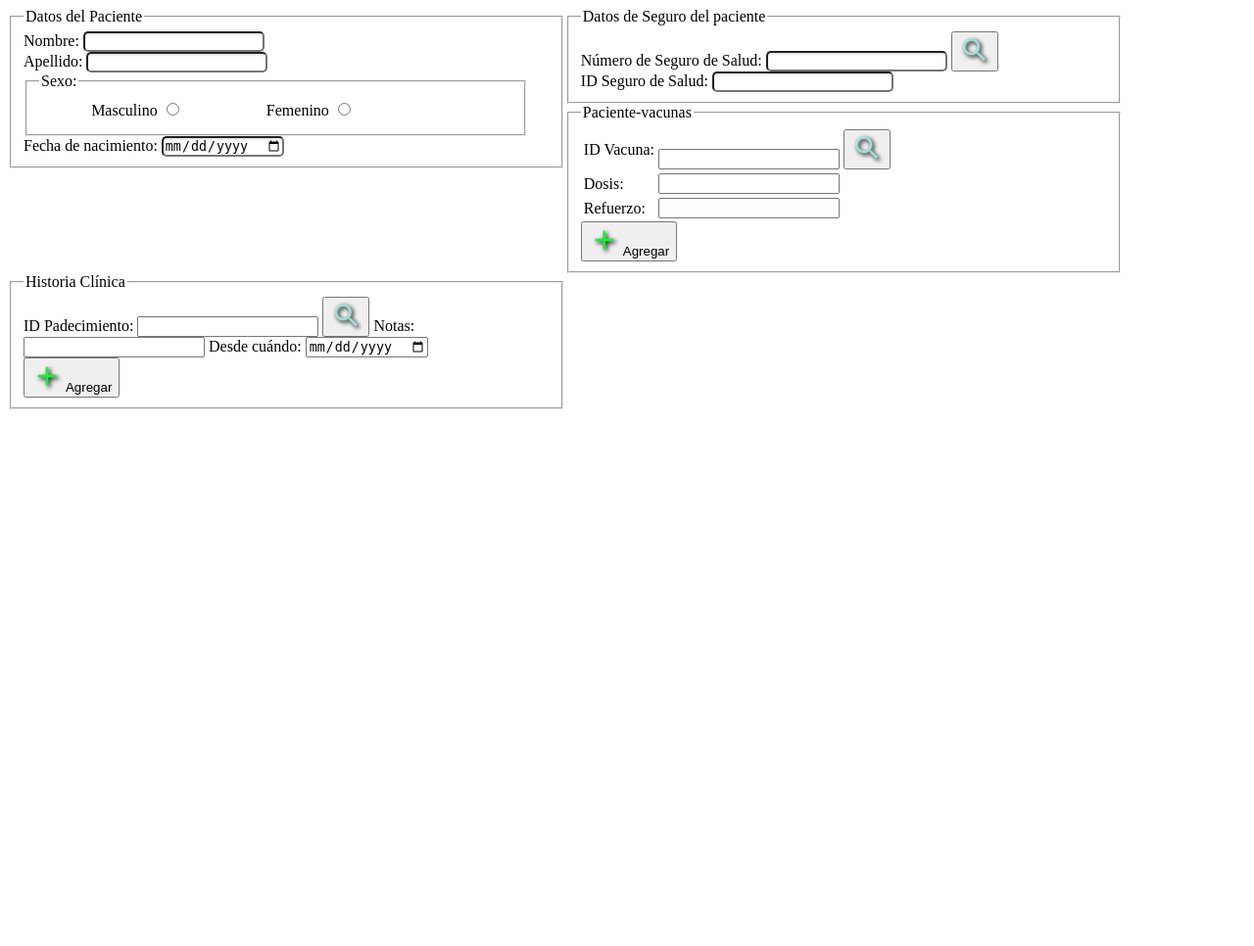
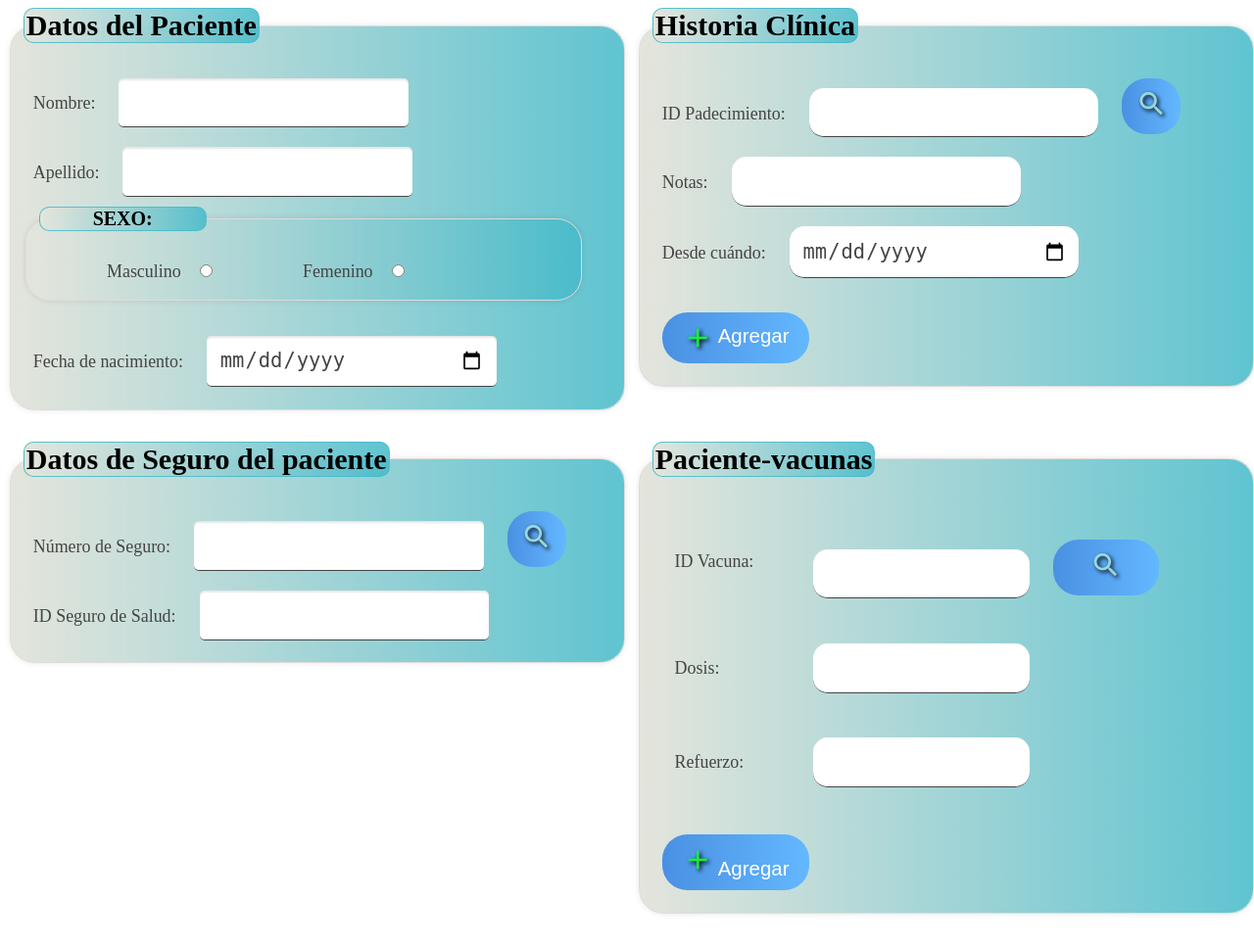
Before and after one commit to luis15201/sistema-medico, a PHP site: page /paciente.php in a window 1280 px wide. Shown: the whole page at 98% size. Before the commit the page ends 418 px from the top, so only its background shows below. Run offline with PHP 8.4, Linux system fonts and the light colour scheme.

Commit message:
diseño base completado

```diff
--- a/paciente.php
+++ b/paciente.php
@@ -6,32 +6,175 @@
 	<title>Formulario</title>
 	<link rel="stylesheet" href="https://fonts.googleapis.com/icon?family=Material+Icons">
 	<style>
-		.fieldset-container {
-			float: left;
-			width: 60%;
-
+		.container {
+			display: grid;
+			grid-template-columns: repeat(2, 50%);
+			grid-gap: 6px 10px;
 		}
 
-		@media (min-width: 810px) {
-			div.fieldset-container {
-				float: left;
-				width: 45%;
-			}
+		fieldset {
+
+			border: 1px solid #ddd;
+			border-radius: 2vw;
+			background: linear-gradient(to right, #e4e5dc, #45bac9db);
+			padding: 1vw;
+			box-shadow: 0 0 0.5vw rgba(0, 0, 0, 0.1);
+			margin-bottom: 2vw;
 		}
 
+		fieldset fieldset {
+
+			background-color: transparent;
+		}
+
+		fieldset fieldset legend {
+			font-size: 20px;
+			text-transform: uppercase;
+			padding-left: 10%;
+			padding-right: 10%;
+			background-color: transparent;
+		}
+
+		legend {
+			font-weight: bold;
+			font-size: 30px;
+			font-weight: bold;
+			margin-bottom: 1vw;
+			background: linear-gradient(to right, #e4e5dc, #45bac9db);
+			border: solid 1px #45bac9db;
+			border-radius: 10px;
+		}
+
+		label {
+			font-size: 1.4vw;
+			color: #444;
+			margin: 10px;
+		}
+
+		input[type="text"],
+		input[type="date"] {
+			width: 45%;
+			padding: 1vw;
+			font-size: 1.6vw;
+			color: #444;
+			margin-bottom: 2vw;
+			border: none;
+			border-bottom: 0.1vw solid #444;
+			outline: none;
+			border-radius: 15px;
+			margin: 10px;
+			/*background: transparent;*/
+		}
+
+		button {
+			border: none;
+			outline: none;
+			/*height: 4vw;*/
+			color: #fff;
+			font-size: 1.6vw;
+			background: linear-gradient(to right, #4a90e2, #63b8ff);
+			cursor: pointer;
+			padding: 10px;
+			border-radius: 2vw;
+			width: 10%;
+
+			margin: 10px;
+
+
+			white-space: nowrap;
+			overflow: hidden;
+			text-overflow: ellipsis;
+			height: auto;
+			/* Ajusta la altura según tus necesidades */
+			min-height: 40px;
+			/* Establece un tamaño mínimo para el botón */
+		}
+
+		.boton {
+			border: none;
+			outline: none;
+			height: 4vw;
+			color: #fff;
+			font-size: 1.6vw;
+			background: linear-gradient(to right, #4a90e2, #63b8ff);
+			cursor: pointer;
+			border-radius: 2vw;
+			width: 25%;
+			margin-top: 2vw;
+
+			white-space: nowrap;
+			overflow: hidden;
+			text-overflow: ellipsis;
+			height: auto;
+			/* Ajusta la altura según tus necesidades */
+			min-height: 40px;
+			/* Establece un tamaño mínimo para el botón */
+		}
+
+		input[type="submit"] {
+			border: none;
+			outline: none;
+			height: 4vw;
+			color: #fff;
+			font-size: 1.6vw;
+			background: linear-gradient(to right, #4a90e2, #63b8ff);
+			cursor: pointer;
+			border-radius: 2vw;
+			width: 25%;
+			margin-top: 2vw;
+			white-space: nowrap;
+			overflow: hidden;
+			text-overflow: ellipsis;
+			height: auto;
+			/* Ajusta la altura según tus necesidades */
+			min-height: 40px;
+			/* Establece un tamaño mínimo para el botón */
+		}
+
+		input[type="submit"]:hover,
+		button:hover {
+			background: linear-gradient(to right, #63b8ff, #4a90e2);
+		}
+
+		/* Estilos para la tabla de vacunas y padecimientos */
+
+		table {
+			width: 100%;
+			border-collapse: collapse;
+		}
+
+		th,
+		td {
+			padding: 1vw;
+			text-align: left;
+		}
+
+		th {
+			background-color: #f2f2f2;
+		}
+
+		td button {
+			margin-right: 0.5vw;
+			width: 65px;
+			font-size: 12px;
+		}
+
+
+
 		@media (max-width: 800px) {
-			div.fieldset-container {
-				float: left;
-				width: 100%;
+			.container {
+				grid-template-columns: 100%;
+				grid-gap: 20px;
 			}
-		}
 	</style>
 
 
 </head>
 
 <body>
-	<div class="form">
+	<div class="container">
+		<!--div class="form"-->
+
 		<div class="fieldset-container">
 			<fieldset>
 				<legend>Datos del Paciente</legend>
@@ -63,9 +206,38 @@
 
 		<div class="fieldset-container">
 			<fieldset>
+				<legend>Historia Clínica</legend>
+				<label for="id_padecimiento">ID Padecimiento:</label>
+				<input type="text" id="id_padecimiento">
+				<button class="busquedaboton" title="Buscar en los Seguros registrados"><i class="material-icons" style="font-size:32px;color:#a4e5dfe8;text-shadow:2px 2px 4px #000000;">search</i></button>
+				<label for="notas">Notas:</label>
+				<input type="text" id="notas">
+				<br>
+				<label for="desde_cuando">Desde cuándo:</label>
+				<input type="date" id="desde_cuando" onchange="calculateYears()"><br>
+				<span id="yearsSince"></span>
+				<button id="agregarPadecimiento" class="boton">
+					<i class="material-icons" style="font-size:32px;color:#12f333;text-shadow:2px 2px 4px #000000; vertical-align: middle;">add</i> Agregar
+				</button>
+			</fieldset>
+			<table id="padecimientosTabla" style="display: none;">
+				<thead>
+					<tr>
+						<th>ID Padecimiento</th>
+						<th>Notas</th>
+						<th>Desde cuándo</th>
+						<th>Modificar</th>
+						<th>Eliminar</th>
+					</tr>
+				</thead>
+				<tbody></tbody>
+			</table>
+		</div>
+		<div class="fieldset-container">
+			<fieldset>
 				<legend>Datos de Seguro del paciente</legend>
 				<div>
-					<label for="NSS">Número de Seguro de Salud:</label>
+					<label for="NSS">Número de Seguro:</label>
 					<input type="text" id="NSS" style="border-radius: 5px; box-shadow: 0 2px 2px rgba(0, 0, 0, 0.1) inset;">
 					<button class="busquedaboton" title="Buscar en los Seguros registrados"><i class="material-icons" style="font-size:32px;color:#a4e5dfe8;text-shadow:2px 2px 4px #000000;">search</i></button>
 				</div>
@@ -76,6 +248,12 @@
 			</fieldset>
 		</div>
 
+
+
+
+
+
+
 		<div class="fieldset-container">
 			<fieldset>
 				<legend>Paciente-vacunas</legend>
@@ -84,7 +262,7 @@
 						<td><label for="id_vacuna">ID Vacuna:</label></td>
 						<td>
 							<input type="text" id="id_vacuna">
-							<button class="busquedaboton" title="Buscar en los Seguros registrados"><i class="material-icons" style="font-size:32px;color:#a4e5dfe8;text-shadow:2px 2px 4px #000000;">search</i></button>
+							<button class="boton" title="Buscar en los Seguros registrados"><i class="material-icons" style="font-size:32px;color:#a4e5dfe8;text-shadow:2px 2px 4px #000000;">search</i></button>
 						</td>
 					</tr>
 					<tr>
@@ -111,32 +289,7 @@
 				</table>
 			</fieldset>
 		</div>
-		<div class="fieldset-container">
-			<fieldset>
-				<legend>Historia Clínica</legend>
-				<label for="id_padecimiento">ID Padecimiento:</label>
-				<input type="text" id="id_padecimiento">
-				<button class="busquedaboton" title="Buscar en los Seguros registrados"><i class="material-icons" style="font-size:32px;color:#a4e5dfe8;text-shadow:2px 2px 4px #000000;">search</i></button>
-				<label for="notas">Notas:</label>
-				<input type="text" id="notas">
-				<label for="desde_cuando">Desde cuándo:</label>
-				<input type="date" id="desde_cuando" onchange="calculateYears()"><br>
-				<span id="yearsSince"></span>
-				<button id="agregarPadecimiento" class="boton"><i class="material-icons" style="font-size:32px;color:#12f333;text-shadow:2px 2px 4px #000000;">add</i> Agregar</button>
-			</fieldset>
-			<table id="padecimientosTabla" style="display: none;">
-				<thead>
-					<tr>
-						<th>ID Padecimiento</th>
-						<th>Notas</th>
-						<th>Desde cuándo</th>
-						<th>Modificar</th>
-						<th>Eliminar</th>
-					</tr>
-				</thead>
-				<tbody></tbody>
-			</table>
-		</div>
+
 
 		<script>
 			// Función para calcular los años desde la fecha seleccionada
```
